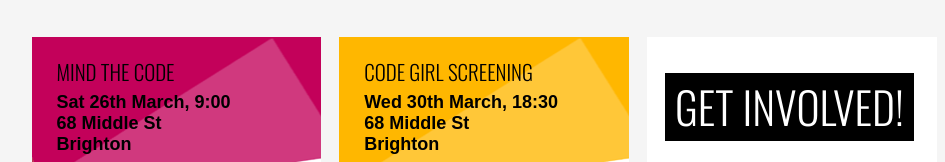
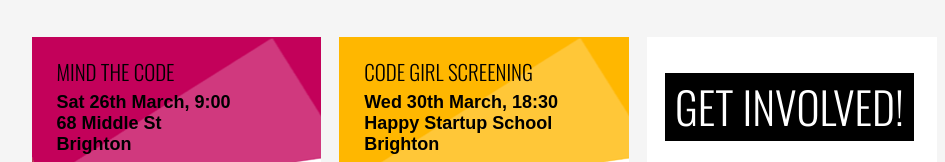
Before and after one commit to alexandtheweb/springforward, a plain HTML site: page index.html in a window 1280 px wide. Shown: the part 2970-3132 px from the top of the page, without its empty margins (156-1101 px from the left). Drawn offline with nearby package versions, Linux system fonts and the light colour scheme; a script that the page names is missing; files whose address does not match are found by name; a web font is replaced by a local one.

Commit message:
Update index.html

```diff
--- a/index.html
+++ b/index.html
@@ -266,7 +266,7 @@
                             <p class="event-meta">
                                 <meta itemprop="startDate" content="2016-03-26T09:00">
                                 Wed 30th March, 18:30
-                                <span itemprop="address">68 Middle St</span>
+                                <span itemprop="address">Happy Startup School</span>
                                  <span itemprop="location">Brighton</span>
 
                             </p>
```
